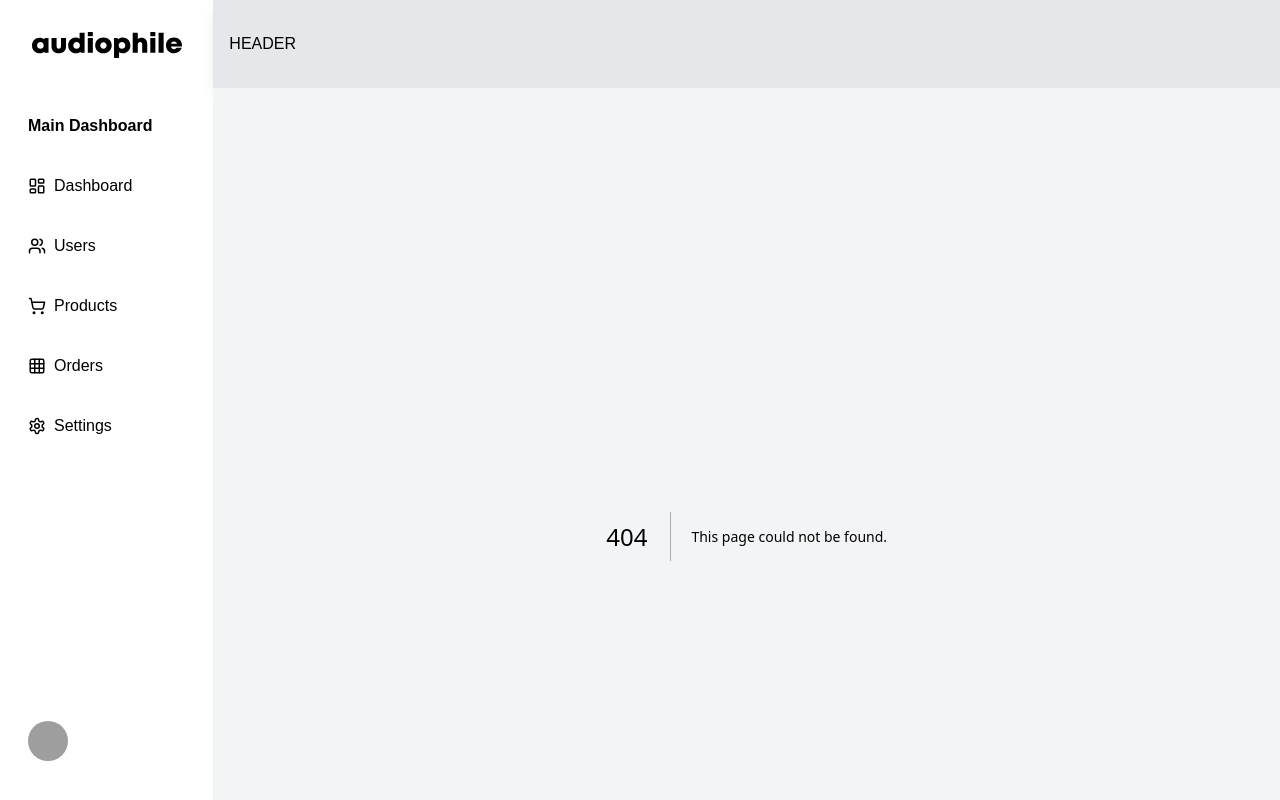
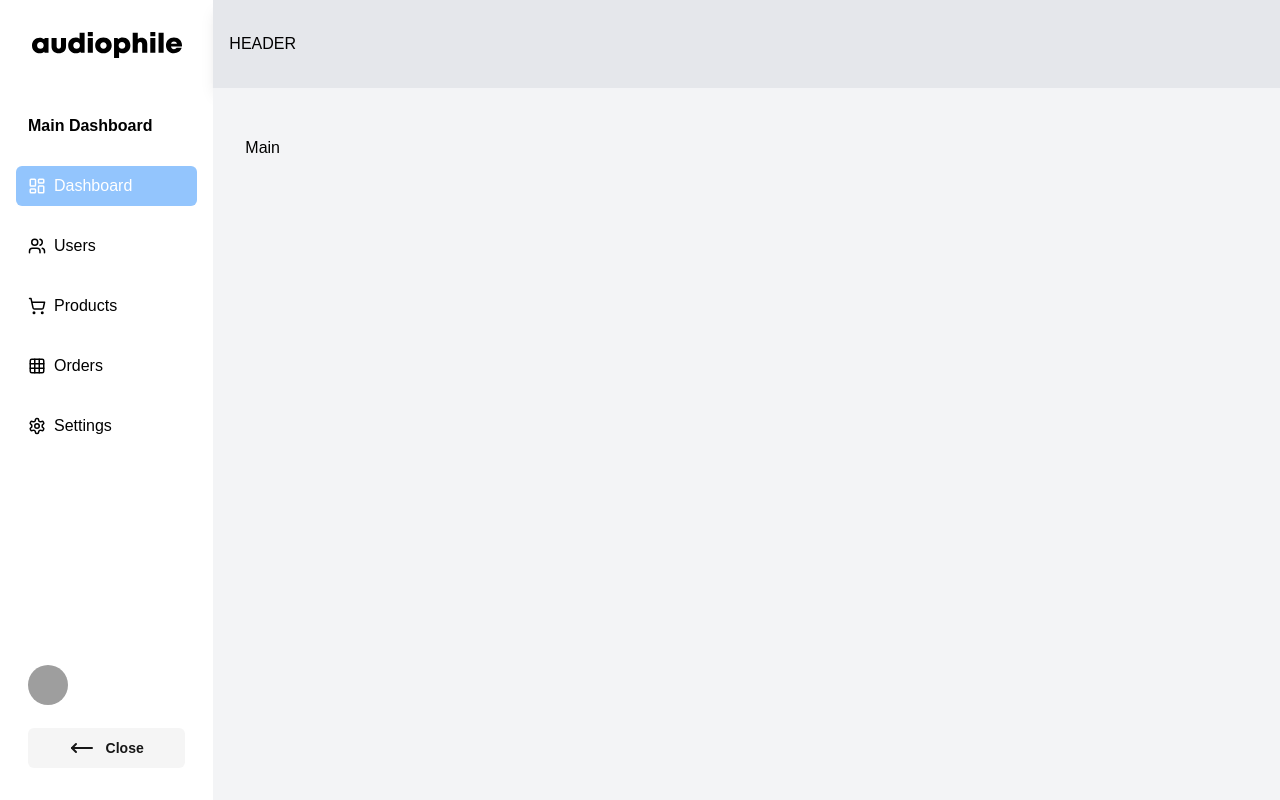
Before and after one commit to AliSherTR/audio-phile-frontend, a Next.js app: page /dashboard in a window 1280 px wide. Before the commit this address had no page. Built offline with nearby package versions, Linux system fonts and the light colour scheme; grey boxes are pictures that could not be loaded.

Commit message:
feat: sidebar open and close functionality, UI: sidebar completed

```diff
--- a/src/app/auth/login/page.tsx
+++ /dev/null
@@ -1,6 +0,0 @@
-import React from "react";
-import LoginForm from "@/features/auth/components/login-form";
-
-export default function LoginPage() {
-    return <LoginForm />;
-}
--- /dev/null
+++ b/src/app/dashboard/layout.tsx
@@ -0,0 +1,44 @@
+"use client";
+import Header from "@/components/header";
+import SideBar from "@/components/side-bar";
+import React, { useState } from "react";
+
+export default function DashboardLayout({
+    children,
+}: Readonly<{
+    children: React.ReactNode;
+}>) {
+    const [sideBarOpen, setSideBarOpen] = useState<boolean>(true);
+    return (
+        <div className="h-screen grid grid-rows-[auto_1fr] grid-cols-12 overflow-hidden">
+            <div
+                className={`h-full  ${
+                    sideBarOpen ? "col-end-3" : "col-end-2"
+                } col-start-1 col-end-3 row-span-full overflow-y-auto`}
+            >
+                <SideBar
+                    sideBarOpen={sideBarOpen}
+                    setSideBarOpen={setSideBarOpen}
+                />
+            </div>
+            <div
+                className={`${
+                    sideBarOpen
+                        ? "col-start-3 col-span-full"
+                        : "col-start-2 col-span-full"
+                } col-span-full"`}
+            >
+                <Header />
+            </div>
+            <main
+                className={`${
+                    sideBarOpen
+                        ? "col-start-3 col-span-full"
+                        : "col-start-2 col-span-full"
+                }  overflow-auto bg-gray-100 px-8 py-12 `}
+            >
+                {children}
+            </main>
+        </div>
+    );
+}
--- /dev/null
+++ b/src/app/dashboard/page.tsx
@@ -0,0 +1,5 @@
+import React from "react";
+
+export default function Dashboard() {
+    return <div>Main</div>;
+}
--- a/src/app/layout.tsx
+++ b/src/app/layout.tsx
@@ -1,7 +1,5 @@
 import type { Metadata } from "next";
 import "./globals.css";
-import SideBar from "@/components/side-bar";
-import Header from "@/components/header";
 
 export const metadata: Metadata = {
     title: "Create Next App",
@@ -15,19 +13,7 @@ export default function RootLayout({
 }>) {
     return (
         <html lang="en">
-            <body>
-                <div className="h-screen grid grid-rows-[auto_1fr] grid-cols-12 overflow-hidden">
-                    <div className="h-full col-start-1 col-end-3 row-span-full overflow-y-auto">
-                        <SideBar />
-                    </div>
-                    <div className="col-start-3 col-span-full">
-                        <Header />
-                    </div>
-                    <main className="col-start-3 col-span-full overflow-auto bg-gray-100 px-8 py-12 ">
-                        {children}
-                    </main>
-                </div>
-            </body>
+            <body>{children}</body>
         </html>
     );
 }
--- a/src/app/page.tsx
+++ b/src/app/page.tsx
@@ -1,5 +1,5 @@
 import React from "react";
 
-export default function Dashboard() {
-    return <h1>Main Page</h1>;
+export default function Home() {
+    return <h1>Home Page</h1>;
 }
--- a/src/components/side-bar.tsx
+++ b/src/components/side-bar.tsx
@@ -11,6 +11,8 @@ import {
     Grid3X3,
     Settings,
     LogOut,
+    MoveLeft,
+    MoveRight,
 } from "lucide-react";
 import {
     DropdownMenu,
@@ -21,36 +23,42 @@ import { Avatar, AvatarFallback, AvatarImage } from "./ui/avatar";
 import { DropdownMenuContent } from "./ui/dropdown-menu";
 import logo from "../../assets/logo.svg";
 import Image from "next/image";
+import { Button } from "./ui/button";
 
 const sideBarLinks: sideBarLink[] = [
     {
-        href: "/",
+        href: "/dashboard",
         name: "Dashboard",
         icon: LayoutDashboard,
     },
     {
-        href: "/users",
+        href: "/dashboard/users",
         name: "Users",
         icon: Users,
     },
     {
-        href: "/products",
+        href: "/dashboard/products",
         name: "Products",
         icon: ShoppingCart,
     },
     {
-        href: "/orders",
+        href: "/dashboard/orders",
         name: "Orders",
         icon: Grid3X3,
     },
     {
-        href: "/settings",
+        href: "/dashboard/settings",
         name: "Settings",
         icon: Settings,
     },
 ];
 
-export default function SideBar() {
+interface sideBarProps {
+    sideBarOpen: boolean;
+    setSideBarOpen: (sidebar: boolean) => void;
+}
+
+export default function SideBar({ sideBarOpen, setSideBarOpen }: sideBarProps) {
     const pathname = usePathname();
 
     return (
@@ -68,7 +76,11 @@ export default function SideBar() {
                 </Link>
             </div>
             <div className="flex-1 w-full ">
-                <h1 className=" mb-5 font-semibold px-3 py-2">
+                <h1
+                    className={`mb-5 font-semibold px-3 py-2 ${
+                        sideBarOpen ? "text-base" : "text-xs"
+                    }`}
+                >
                     Main Dashboard
                 </h1>
                 <ul>
@@ -76,14 +88,16 @@ export default function SideBar() {
                         <li className="mb-5 " key={index}>
                             <Link
                                 href={link.href}
-                                className={`block w-full px-3 py-2 rounded-md flex items-center gap-2 ${
+                                className={`w-full px-3 py-2 rounded-md flex items-center ${
+                                    sideBarOpen ? "" : "justify-center"
+                                } gap-2 ${
                                     pathname === link.href
                                         ? "bg-blue-300 text-white "
                                         : ""
                                 } `}
                             >
                                 <link.icon size={18} className="inline-block" />
-                                {link.name}
+                                {sideBarOpen && link.name}
                             </Link>
                         </li>
                     ))}
@@ -113,6 +127,18 @@ export default function SideBar() {
                     </DropdownMenuContent>
                 </DropdownMenu>
             </div>
+            <div className=" w-full px-3 py-2">
+                <Button
+                    variant={"secondary"}
+                    className="w-full space-x-3"
+                    onClick={() => setSideBarOpen(!sideBarOpen)}
+                >
+                    {sideBarOpen ? <MoveLeft /> : <MoveRight />}
+                    <span className=" font-semibold">
+                        {sideBarOpen ? "Close" : "Open"}
+                    </span>
+                </Button>
+            </div>
         </aside>
     );
 }
```
Also changed, not shown: src/app/dashboard/orders/page.tsx (renamed from src/app/orders/page.tsx), src/app/dashboard/products/page.tsx (renamed from src/app/products/page.tsx), src/app/dashboard/settings/page.tsx (renamed from src/app/settings/page.tsx), src/app/dashboard/users/page.tsx (renamed from src/app/users/page.tsx).
